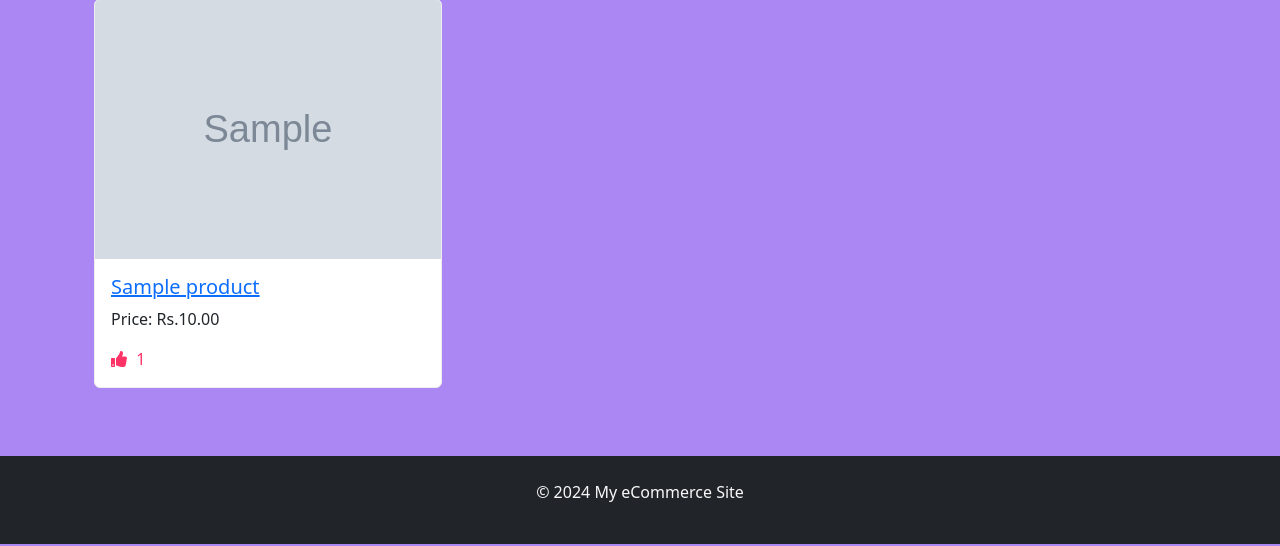
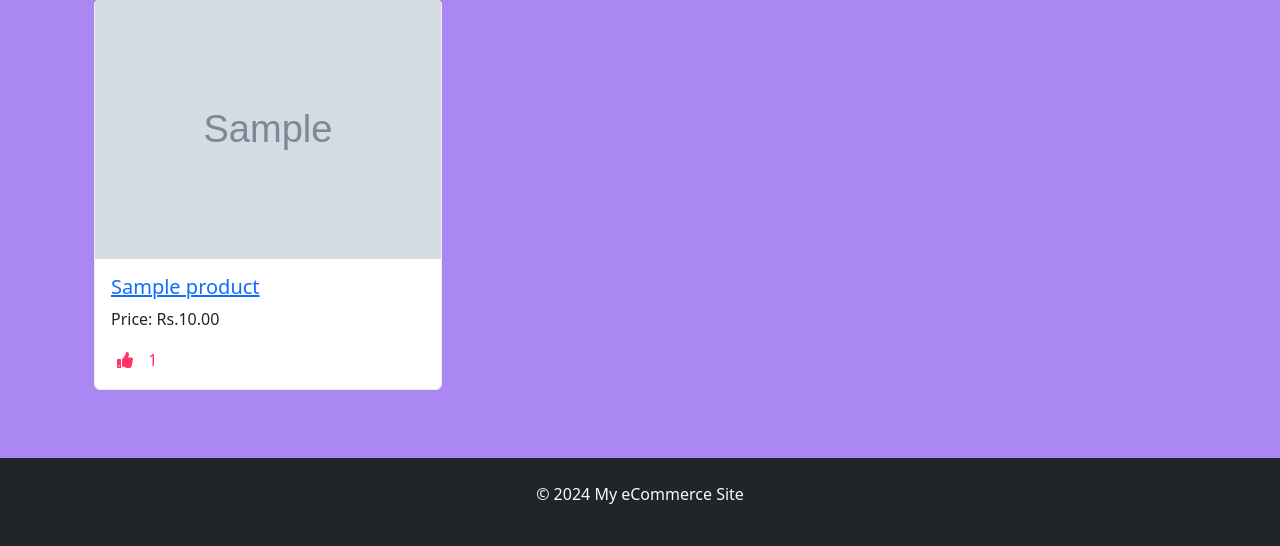
Before and after one commit to SaugatMgr/eCommerce, a Django app: page / in a window 1280 px wide. Shown: the part 785-1331 px from the top of the page. Run offline with Django 5.2, Linux system fonts and the light colour scheme; tables that the repository leaves empty hold one stand-in row (values such as "Sample post"); grey boxes marked "Sample" are stand-in pictures; some libraries are stand-ins or nearby versions.

Commit message:
post form to like a product

```diff
--- a/templates/main/home/featured_products.html
+++ b/templates/main/home/featured_products.html
@@ -13,11 +13,20 @@
         <div class="card-body">
           <h5 class="card-title">
             <a href="{% url 'product-detail' slug=product.slug %}"
-              >{{ product.name }}</a
+            >{{ product.name }}</a
             >
           </h5>
           <p class="card-text">Price: Rs.{{ product.price|intcomma }}</p>
-          <a href="#" class="like-btn"><i class="fas fa-thumbs-up"></i></a>
+          <form class="like-btn" method="post" action="{% url 'like-product' %}" style="display: inline;">
+            {% csrf_token %}
+            <input type="hidden"
+              name="product_slug"
+              value="{{ product.slug }}">
+            <button type="submit" style="border: none; background: none; color: inherit;">
+                <i class="fas fa-thumbs-up"></i>
+            </button>
+          </form>
+
           <span class="likes-count">{{ product.likes }}</span>
         </div>
       </div>
```
